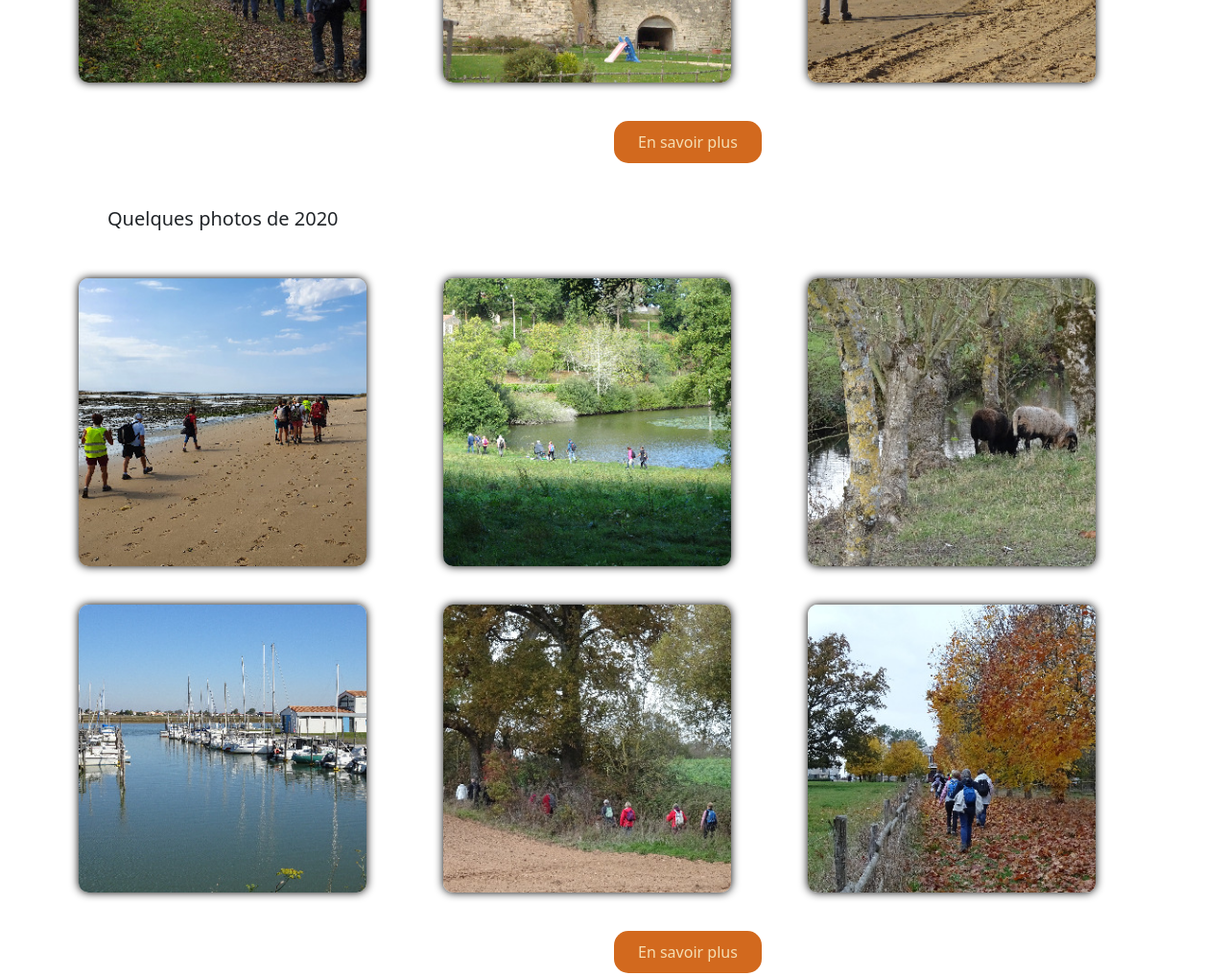
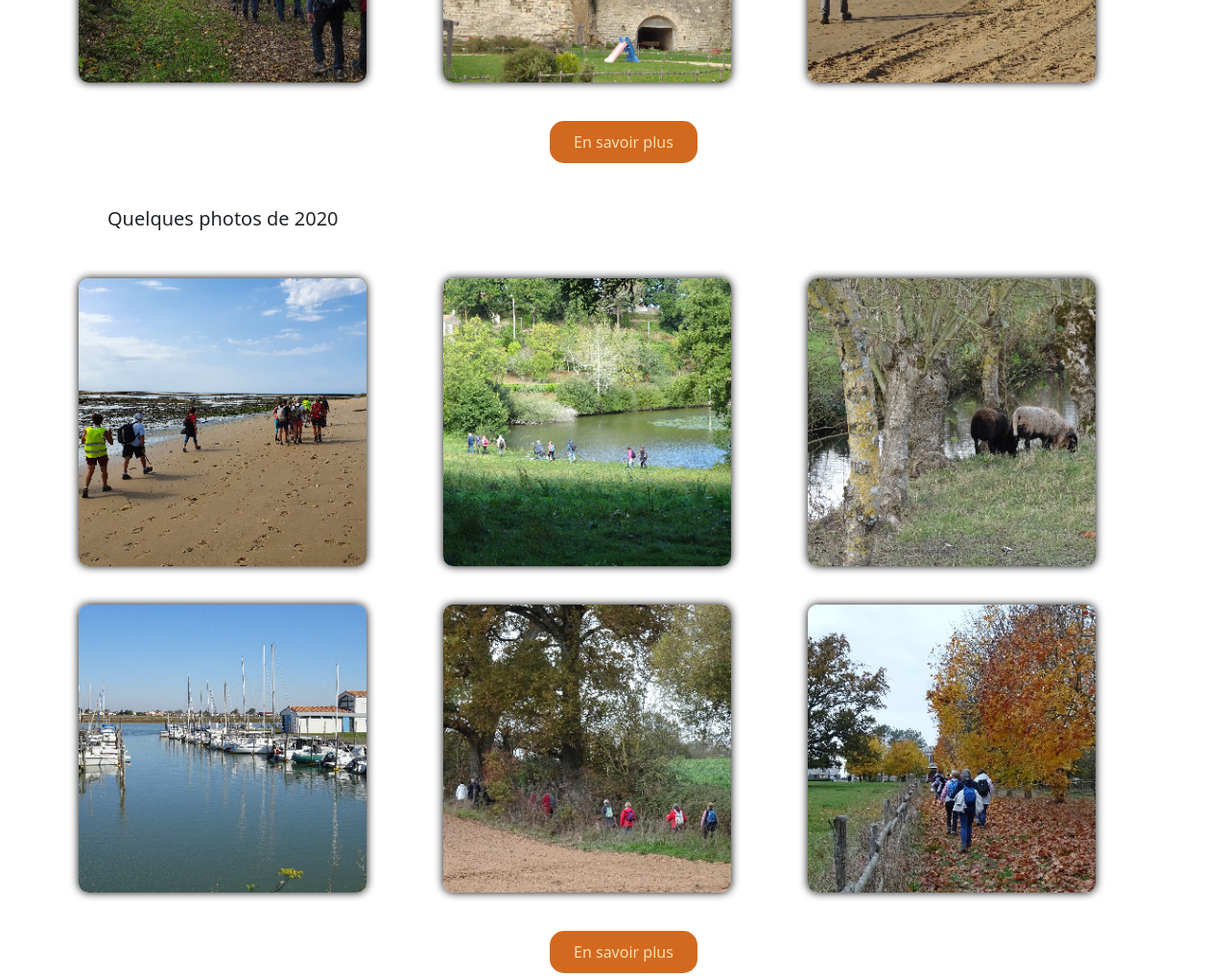
Before and after one commit to Chanias/Projet_web, a plain HTML site: page photos.html in a window 1280 px wide. Shown: the part 860-1877 px from the top of the page at 96% size. Drawn offline with nearby package versions, Linux system fonts and the light colour scheme.

Commit message:
modifications

```diff
--- a/photos.html
+++ b/photos.html
@@ -99,8 +99,9 @@
                             <img src="./ressources/images/petites/plage2_petite.jpeg">
                         </div>
                     </div>
+
                 </div>
-                <button type="button" class="btn-1">En savoir plus<a href="#"></a></button>
+                <a href="./contact.html" class="btn-1 " target="_blank">En savoir plus</a>
             </div>
             <div class="container">
                 <div class="row">
--- a/style.css
+++ b/style.css
@@ -161,7 +161,8 @@ blockquote p::after {
 /*PAGE PHOTOS*/
 
 #bloc_photos .btn-1{
-    margin-left: 50%;
+
+   margin-left:44% ;
 }
 .galerie-img img{
     display: block;
```
Also changed, not shown: 1 other file.
